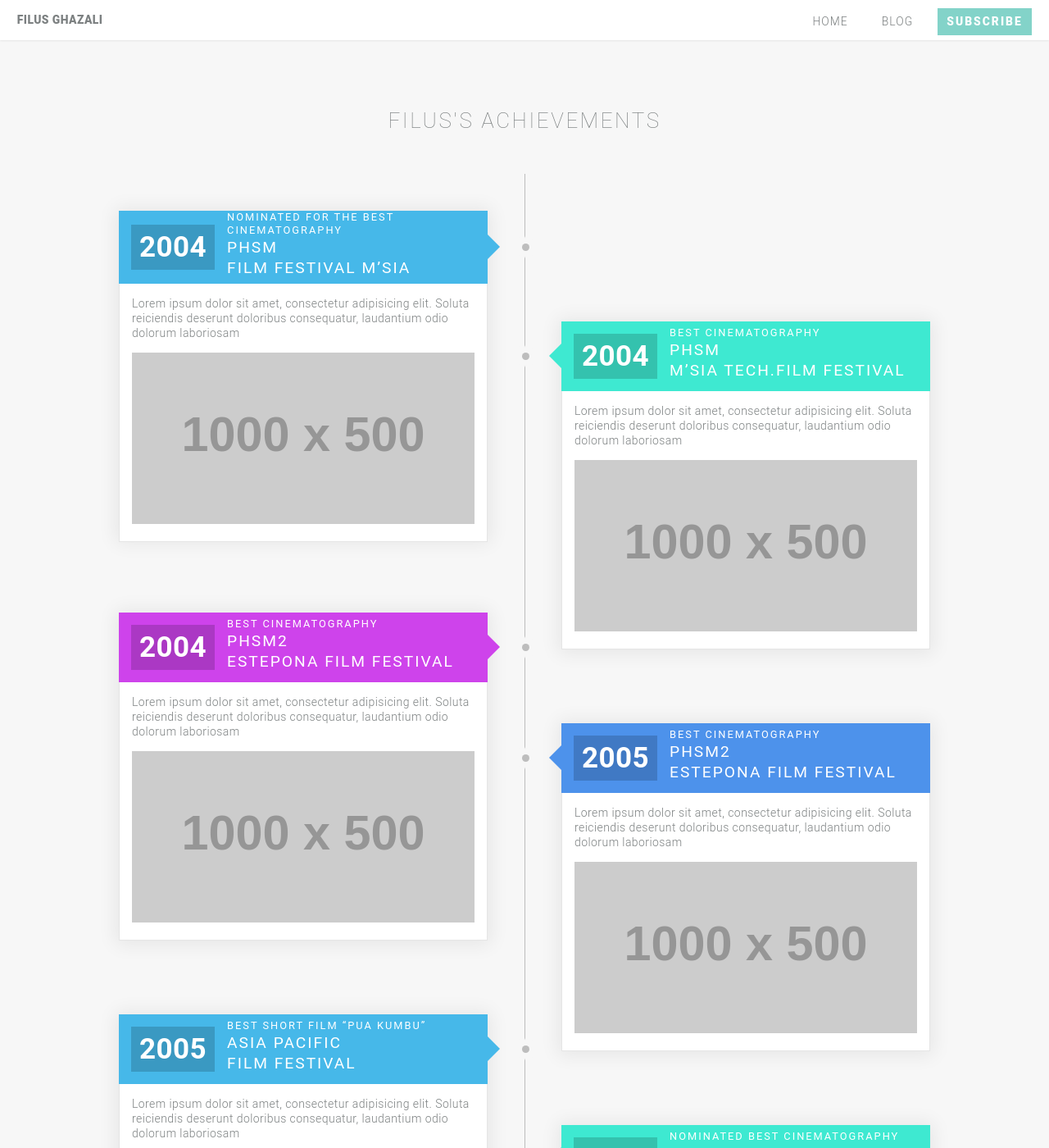
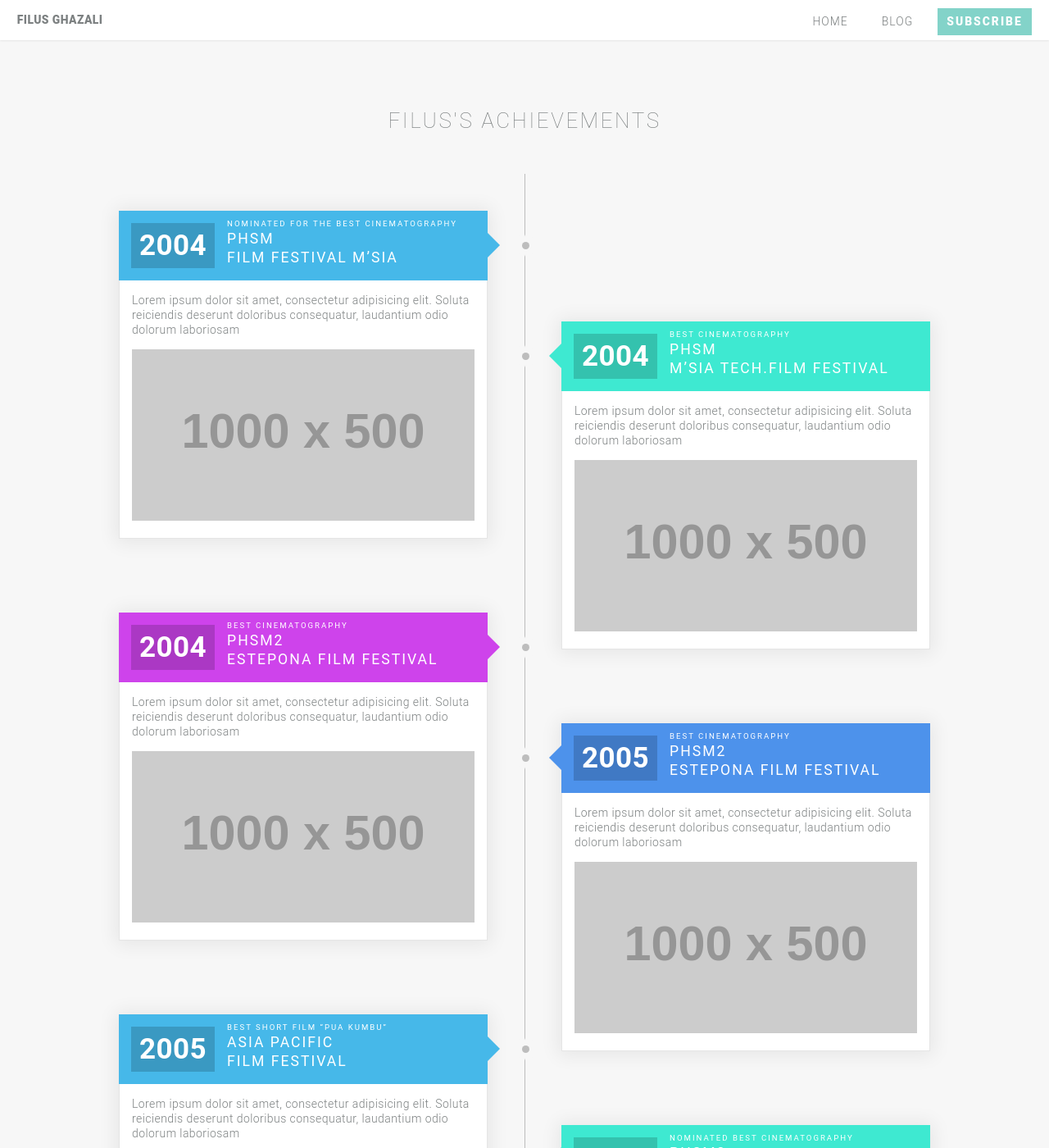
Before and after one commit to bdcservices/filusghazali.com, a Jekyll site: the page built from index.html, in a window 1280 px wide and 1400 px high, scrolled down 1260 px. Shown: the whole window at 82% size. Built offline with Jekyll 4.4.1, drawn with Linux system fonts in a browser that asks for light colours.

Commit message:
change title size font

```diff
--- a/css/timeline.css
+++ b/css/timeline.css
@@ -189,7 +189,7 @@ body {
 }
 #timeline .demo-card .head .timeline-box-title {
   text-transform: uppercase;
-  font-size: 1.2rem;
+  font-size: 1.1rem;
   font-weight: inherit;
   letter-spacing: 2px;
   margin: 0;
@@ -203,12 +203,12 @@ body {
 }
 #timeline .demo-card .head .timeline-box-title span {
   display: block;
-  font-size: 0.6rem;
+  font-size: 0.5rem;
   margin: 0;
 }
 @media (min-width: 480px) {
   #timeline .demo-card .head .timeline-box-title span {
-    font-size: 0.8rem;
+    font-size: 0.6rem;
   }
 }
 #timeline .demo-card .body {
```
